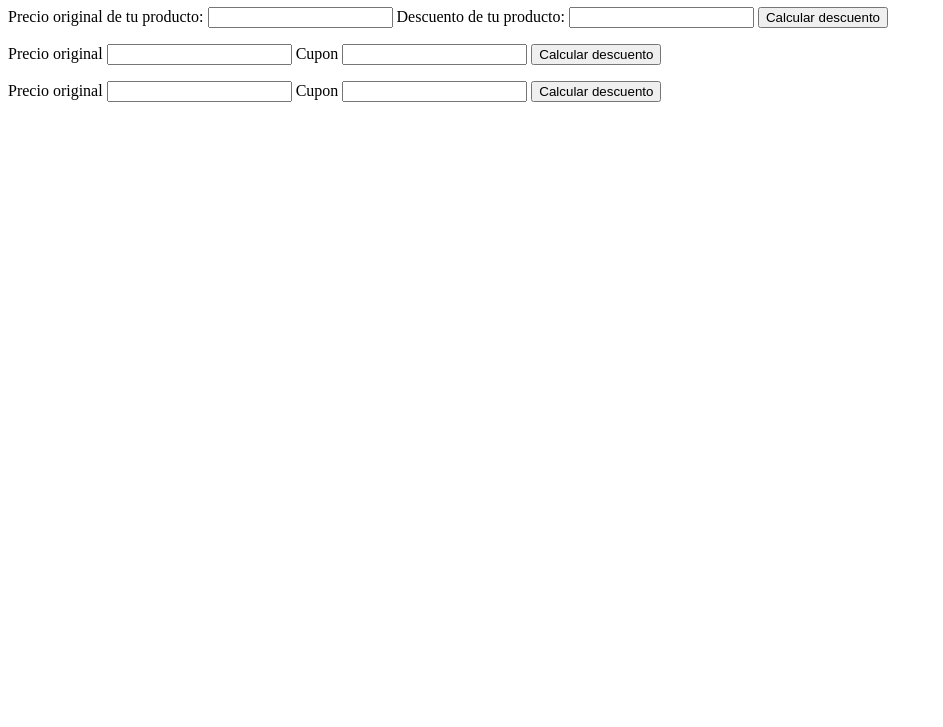
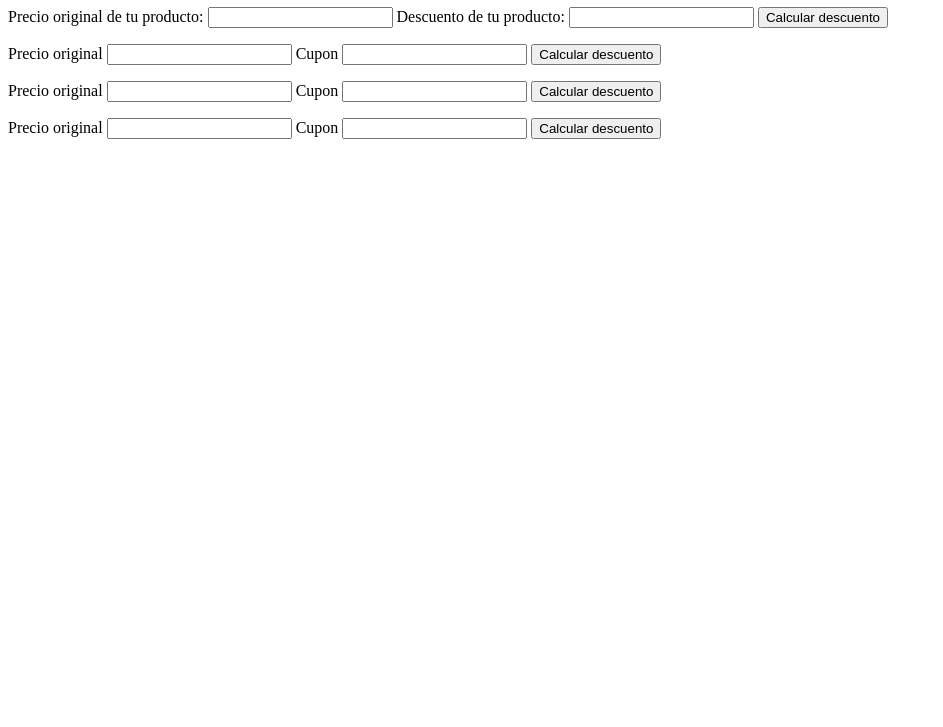
Before and after one commit to diego0096/math_javascript, a plain HTML site: page descuentos.html in a window 1280 px wide. Shown: the part 73-800 px from the top of the page, without its empty margins (0-943 px from the left). Drawn offline with Linux system fonts and the light colour scheme.

Commit message:
discount

```diff
--- a/descuentos.html
+++ b/descuentos.html
@@ -33,6 +33,14 @@
 
     <p id="resul"></p>
 
+    <label for="prec">Precio original</label>
+    <input id="prec" type="number"/>
+    <label for="cupou">Cupon</label>
+    <input id="cupou" type="text">
+    <button id="calcul">Calcular descuento</button>
+
+    <p id="results"></p>
+
     <script src="./decuentos.js"></script>
 </body>
 </html>
```
